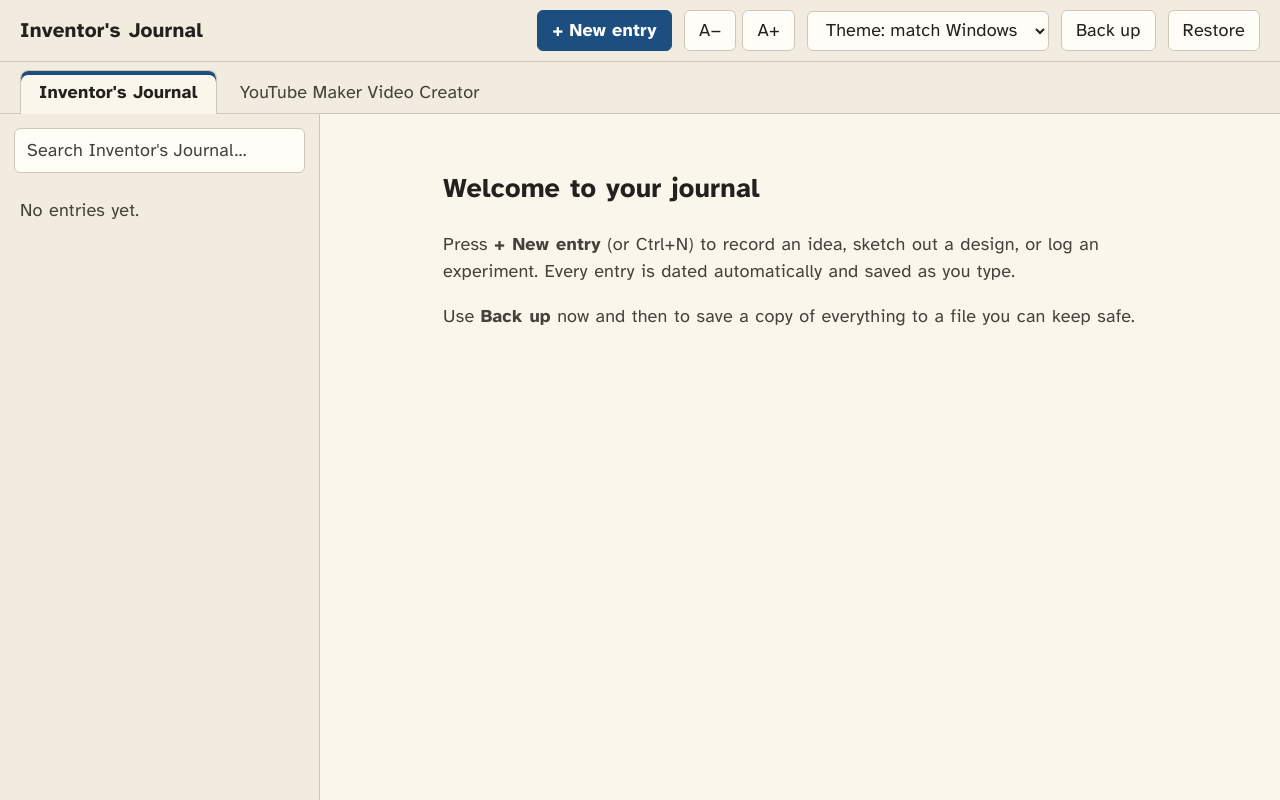
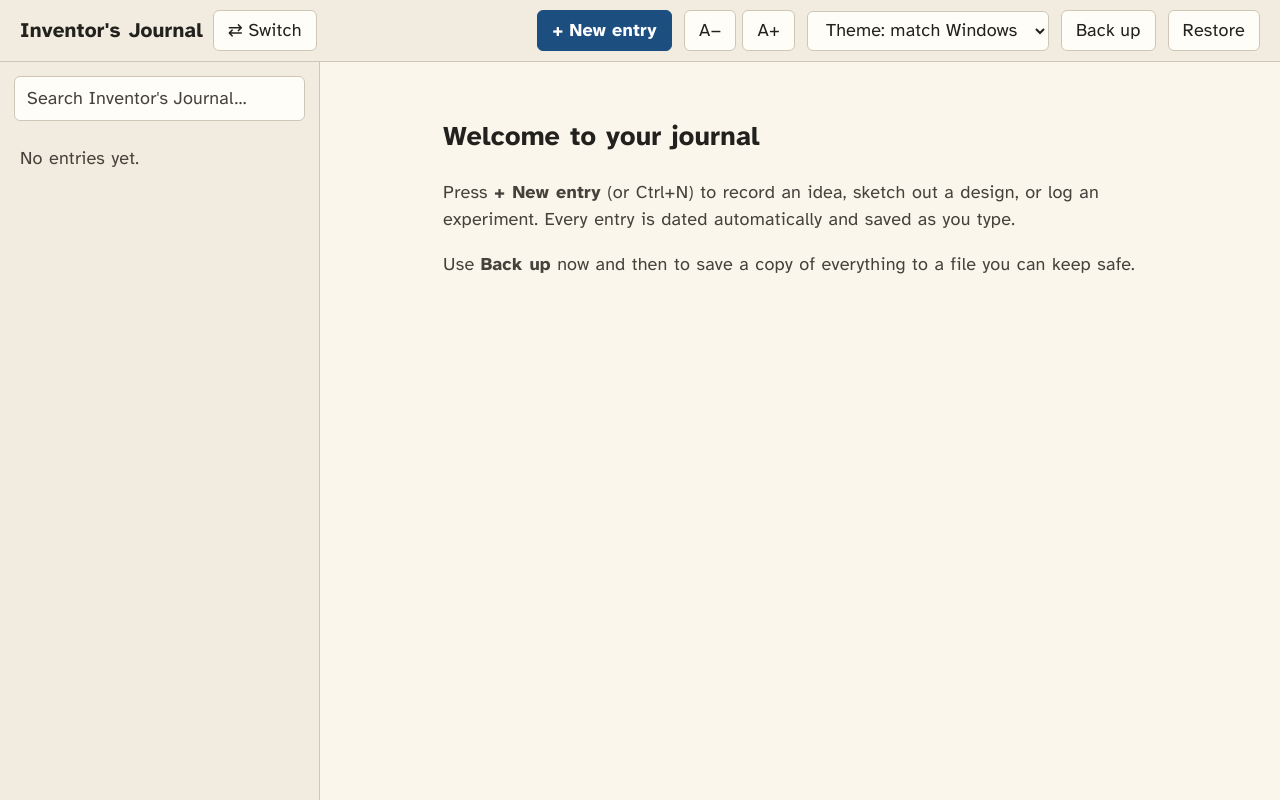
Before and after one commit to adrianPerez/InventorsJournal, a plain HTML site: page app/index.html in a window 1280 px wide. Drawn offline with Linux system fonts and the light colour scheme.

Commit message:
Replace the journal tabs with a Switch button in the top bar
The current journal's name now sits at the top left with a Switch button
beside it (Ctrl+J also works). The button's tooltip and accessible name
say which journal it switches to.

Co-Authored-By: Claude Opus 5.5 <noreply@anthropic.com>
Claude-Session: https://claude.ai/code/session_01Ch24SPB5ifxUV9iQgwMxhg

```diff
--- a/app/index.html
+++ b/app/index.html
@@ -70,8 +70,8 @@
     word-spacing: 0.06em;
     display: grid;
     grid-template-columns: minmax(240px, 320px) 1fr;
-    grid-template-rows: auto auto 1fr;
-    grid-template-areas: "top top" "tabs tabs" "side main";
+    grid-template-rows: auto 1fr;
+    grid-template-areas: "top top" "side main";
   }
   button, input, textarea, select { font: inherit; color: inherit; letter-spacing: inherit; }
 
@@ -85,7 +85,8 @@
     border-bottom: 1px solid var(--border);
     background: var(--sidebar);
   }
-  header h1 { font-size: 1.15em; margin: 0 auto 0 0; font-weight: 700; }
+  header h1 { font-size: 1.15em; margin: 0; font-weight: 700; }
+  .journal { display: flex; align-items: center; gap: 10px; flex-wrap: wrap; margin-right: auto; }
   .btn {
     border: 1px solid var(--border); background: var(--surface);
     padding: 6px 14px; border-radius: 6px; cursor: pointer; min-height: 40px;
@@ -94,25 +95,6 @@
   .btn.primary { background: var(--accent); color: var(--accent-text); border-color: var(--accent); font-weight: 700; }
   .btn.danger { color: var(--danger); }
   .btn-group { display: flex; gap: 6px; align-items: center; }
-
-  /* ---------- journal tabs ---------- */
-  .tabs {
-    grid-area: tabs;
-    display: flex; gap: 4px; flex-wrap: wrap;
-    padding: 8px 20px 0;
-    background: var(--sidebar);
-    border-bottom: 1px solid var(--border);
-  }
-  .tab {
-    border: 1px solid transparent; border-bottom: 0; background: none;
-    padding: 8px 18px; border-radius: 8px 8px 0 0; cursor: pointer; min-height: 44px;
-    margin-bottom: -1px; color: var(--text-muted);
-  }
-  .tab:hover { color: var(--text); background: var(--selected); }
-  .tab[aria-selected="true"] {
-    color: var(--text); font-weight: 700; background: var(--bg);
-    border-color: var(--border); box-shadow: inset 0 4px 0 var(--accent);
-  }
 
   /* ---------- sidebar ---------- */
   aside {
@@ -169,17 +151,19 @@
   .sr-only { position: absolute; width: 1px; height: 1px; overflow: hidden; clip: rect(0 0 0 0); white-space: nowrap; }
 
   @media (max-width: 720px) {
-    body { grid-template-columns: 1fr; grid-template-rows: auto auto auto 1fr; grid-template-areas: "top" "tabs" "side" "main"; }
-    .tabs { padding: 8px 16px 0; }
+    body { grid-template-columns: 1fr; grid-template-rows: auto auto 1fr; grid-template-areas: "top" "side" "main"; }
     aside { max-height: 35vh; border-right: 0; border-bottom: 1px solid var(--border); }
     .page { padding: 20px 16px 48px; }
   }
-  @media (prefers-reduced-motion: no-preference) { .btn, .tab, #entryList li button { transition: background .15s, border-color .15s; } }
+  @media (prefers-reduced-motion: no-preference) { .btn, #entryList li button { transition: background .15s, border-color .15s; } }
 </style>
 </head>
 <body>
   <header>
-    <h1>Inventor's Journal</h1>
+    <div class="journal">
+      <h1 id="journalName">Inventor's Journal</h1>
+      <button class="btn" id="switchBtn">⇄ Switch</button>
+    </div>
     <button class="btn primary" id="newBtn" title="New entry (Ctrl+N)">+ New entry</button>
     <div class="btn-group" role="group" aria-label="Text size">
       <button class="btn" id="smallerBtn" title="Smaller text (Ctrl+-)" aria-label="Smaller text">A−</button>
@@ -196,10 +180,7 @@
     <input type="file" id="importFile" accept=".json,application/json" hidden>
   </header>
 
-  <nav class="tabs" role="tablist" aria-label="Journals" id="tabs">
-    <button class="tab" role="tab" id="tab-inventor" data-journal="inventor" aria-controls="journalPanel">Inventor's Journal</button>
-    <button class="tab" role="tab" id="tab-youtube" data-journal="youtube" aria-controls="journalPanel">YouTube Maker Video Creator</button>
-  </nav>
+  <div class="sr-only" id="announce" role="status" aria-live="polite"></div>
 
   <aside aria-label="Entries" id="journalPanel">
     <div class="search">
@@ -220,7 +201,7 @@
   const $ = (id) => document.getElementById(id);
 
   // ---------- journals ----------
-  // Each tab is a separate journal with its own entries. The Inventor's
+  // Each is a separate journal with its own entries. The Inventor's
   // Journal keeps the original storage key so existing entries are untouched.
   const VIDEO_OUTLINE =
     "VIDEO IDEA\n\n\n" +
@@ -298,16 +279,15 @@
   };
   const changeSize = (d) => { prefs.fontSize = Math.min(30, Math.max(14, prefs.fontSize + d)); applyPrefs(); };
 
-  // ---------- tabs ----------
-  const tabs = [...document.querySelectorAll('#tabs [role="tab"]')];
-  const renderTabs = () => {
-    for (const t of tabs) {
-      const on = t.dataset.journal === journal;
-      t.setAttribute("aria-selected", on ? "true" : "false");
-      t.tabIndex = on ? 0 : -1;
-    }
-    $("journalPanel").setAttribute("aria-labelledby", "tab-" + journal);
-    $("search").placeholder = "Search " + JOURNALS[journal].name + "…";
+  // ---------- journal switching ----------
+  const otherJournal = () => Object.keys(JOURNALS).find(k => k !== journal);
+  const renderJournal = () => {
+    const name = JOURNALS[journal].name, other = JOURNALS[otherJournal()].name;
+    $("journalName").textContent = name;
+    $("switchBtn").title = "Switch to " + other + " (Ctrl+J)";
+    $("switchBtn").setAttribute("aria-label", "Switch to " + other);
+    $("journalPanel").setAttribute("aria-label", "Entries in " + name);
+    $("search").placeholder = "Search " + name + "…";
   };
   const switchJournal = (key) => {
     if (!JOURNALS[key] || key === journal) return;
@@ -317,24 +297,11 @@
     prefs.journal = key;
     applyPrefs();
     $("search").value = "";
-    renderTabs();
+    renderJournal();
     openDefault(false);
+    setTimeout(() => announce("Now showing " + JOURNALS[key].name), 50);
   };
-  for (const t of tabs) {
-    t.addEventListener("click", () => switchJournal(t.dataset.journal));
-    t.addEventListener("keydown", (ev) => {
-      const i = tabs.indexOf(t);
-      let next = null;
-      if (ev.key === "ArrowRight") next = tabs[(i + 1) % tabs.length];
-      else if (ev.key === "ArrowLeft") next = tabs[(i - 1 + tabs.length) % tabs.length];
-      else if (ev.key === "Home") next = tabs[0];
-      else if (ev.key === "End") next = tabs[tabs.length - 1];
-      if (!next) return;
-      ev.preventDefault();
-      switchJournal(next.dataset.journal);
-      next.focus();
-    });
-  }
+  const announce = (msg) => { const a = $("announce"); a.textContent = ""; a.textContent = msg; };
 
   // ---------- list ----------
   const renderList = () => {
@@ -487,7 +454,7 @@
         for (const key in JOURNALS) if (Array.isArray(parsed.journals[key])) sets[key] = parsed.journals[key];
       } else {
         const legacy = Array.isArray(parsed) ? parsed : parsed && parsed.entries;
-        if (Array.isArray(legacy)) sets.inventor = legacy;   // backups from before tabs
+        if (Array.isArray(legacy)) sets.inventor = legacy;   // backups from before the YouTube journal
       }
       if (!Object.keys(sets).length) throw new Error("not a journal backup");
       const report = [];
@@ -505,6 +472,7 @@
 
   // ---------- wiring ----------
   $("newBtn").addEventListener("click", newEntry);
+  $("switchBtn").addEventListener("click", () => switchJournal(otherJournal()));
   $("smallerBtn").addEventListener("click", () => changeSize(-2));
   $("largerBtn").addEventListener("click", () => changeSize(2));
   $("themeSel").addEventListener("change", (ev) => { prefs.theme = ev.target.value; applyPrefs(); });
@@ -518,10 +486,11 @@
     else if (ev.key === "=" || ev.key === "+") { ev.preventDefault(); changeSize(2); }
     else if (ev.key === "-") { ev.preventDefault(); changeSize(-2); }
     else if (ev.key === "f" || ev.key === "F") { ev.preventDefault(); $("search").focus(); }
+    else if (ev.key === "j" || ev.key === "J") { ev.preventDefault(); switchJournal(otherJournal()); }
   });
 
   applyPrefs();
-  renderTabs();
+  renderJournal();
   openDefault(true);
 })();
 </script>
```
Also changed, not shown: 1 other file.
